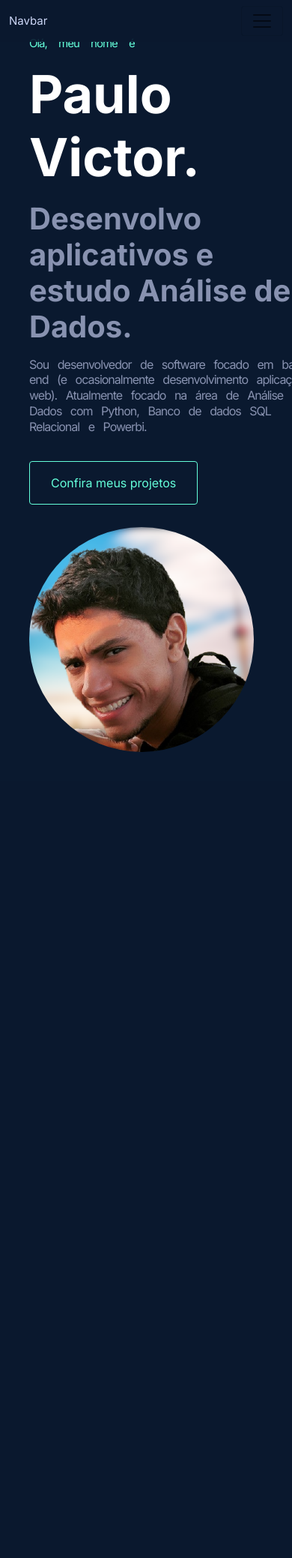
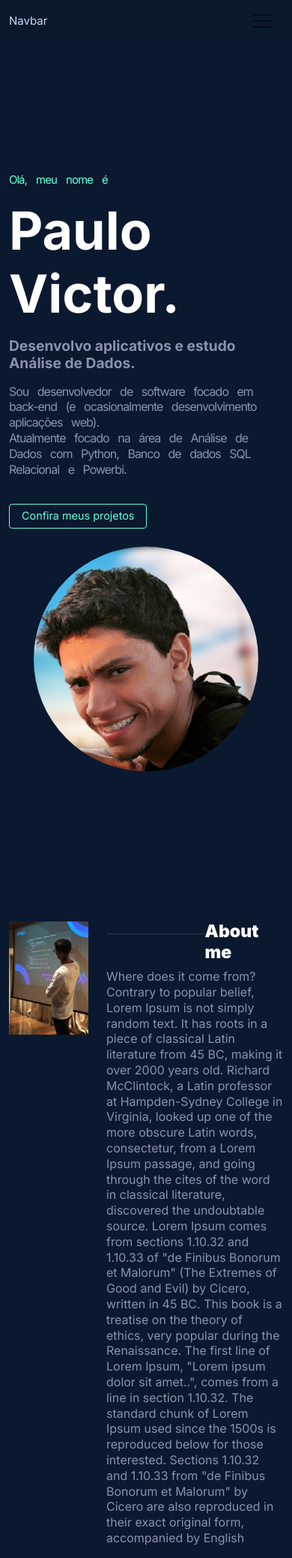
Before and after one commit to pevehdev/portfolio-web, a Flask app: page / in a window 390 px wide; the page is wider, and only the part inside the window is pictured. Shown: that part at 75% size. Before the commit the page ends 1003 px from the top of that part, so only its background shows below. Run offline with Flask 3, Linux system fonts and the light colour scheme.

Commit message:
criado bloco sobre e adicionado foto

```diff
--- a/static/style.css
+++ b/static/style.css
@@ -24,8 +24,10 @@
     justify-content: center;
     align-items: center;
 
+
      /* Defina a altura da div container */
 }
+
 .rectangular-box {
     display: flex;
     justify-content: center;
@@ -37,7 +39,7 @@
     margin-right: 15px; /* Adiciona espaçamento entre os itens */
   }
   body {
-    margin: 10%;
+
     width: 100%;
     min-height: 100%;
     overflow-x: hidden;
@@ -74,7 +76,8 @@ font-size: 15px;
 Color: #64ffda;
 letter-spacing: -1px;
 text-decoration: none;
-word-spacing: 12px;
+word-spacing: 9px;
+margin-top: 30px !important;
 
 }
 .texto2{
@@ -94,6 +97,13 @@ letter-spacing: 0px;
   letter-spacing: -1px;
   text-decoration: none;
   word-spacing: 8px;
+}
+
+.sobre{
+  /* Color: white; */
+  Color: white;
+  font-weight: 900;
+  letter-spacing: 0px;
 
 }
 
@@ -171,10 +181,50 @@ html {
     scroll-behavior: smooth;
 }
 
-.circle-image img{
-  width: 300px;
-  height:300px;
+/* Adicione isso ao seu arquivo CSS */
+
+/* Adicione isso ao seu arquivo CSS */
+
+.circle-image img {
+  width: 100%;
+  max-width: 300px;
+  height: auto;
   border-radius: 50%;
-  margin-top: 30px;
-  margin-right: 120px;
 }
+
+.img-sobre img{
+  width: 100%;
+  max-width: 400px;
+  height: auto;
+}
+
+@keyframes bounce {
+  0%, 20%, 50%, 80%, 100% {
+      transform: rotate(45deg) translateY(0);
+  }
+  40% {
+      transform: rotate(45deg) translateY(-10px);
+  }
+  60% {
+      transform: rotate(45deg) translateY(-5px);
+  }
+}
+
+@media (max-width: 768px) {
+  .texto2, .texto3, .texto4 {
+      font-size: 1.2rem;
+  }
+
+  .texto4 {
+      font-size: 1rem;
+  }
+
+  .botao {
+      font-size: 0.9rem;
+      padding: 0.5rem 1rem;
+  }
+}
+
+.bloco{
+  margin-top: 200px !important;
+}
--- /dev/null
+++ b/templates/about.html
@@ -0,0 +1,4 @@
+{% extends "index.html" %}
+
+
+{% endblock %}
--- a/templates/index.html
+++ b/templates/index.html
@@ -1,40 +1,51 @@
 {% extends "layout.html" %}
 {% block body %}
-<div class=" text-start mt-5">
+<div class=" container text-start mt-5 bloco">
     <div class="row">
-        <div class="col-md-6 ">
+        <div class="col-lg-6 col-md-12 mb-4">
             <div>
                 <p class="text-small texto1">Olá, meu nome é</p>
                 <h1>
                     <p class="text-large texto2">Paulo Victor.</p>
                 </h1>
-                <h1><p class=" text-large texto3">Desenvolvo aplicativos e estudo Análise de Dados.</p></h1>
+                <h1>
+                    <p class="text-large texto3">Desenvolvo aplicativos e estudo Análise de Dados.</p>
+                </h1>
                 <p class="text-medium texto4">Sou desenvolvedor de software focado em back-end (e ocasionalmente
                     desenvolvimento
-                    aplicações web). Atualmente focado na área de Análise de Dados com Python, Banco de dados SQL
+                    aplicações web). <br> Atualmente focado na área de Análise de Dados com Python, Banco de dados SQL
                     Relacional
-                    e
-                    Powerbi.
-                   </p>
-
+                    e Powerbi.
+                </p>
             </div>
             <div>
                 <a href="#" class="btn btn-primary btn-custom botao">Confira meus projetos</a>
             </div>
+        </div>
 
+        <!-- Bloco com imagem arredondada -->
+        <div class="col-lg-6 col-md-12 text-center">
+            <div class="circle-image">
+                <img src="{{url_for('static',filename='Eu_3.png')}}" alt="Imagem" class="img-fluid rounded-circle">
+            </div>
+        </div>
+    </div>
+</div>
+
+<div class=" container text-start mt-5 bloco">
+    <div class="row img-sobre">
+        <div class="col-4"><img src="{{url_for('static',filename='Eu2.png')}}" alt="Imagem" class="img-fluid"></div>
+        <div class="col-8">
+            <span style="display: flex; justify-content: space-around;"><hr style="width:60%;text-align:left;margin-left:0"><h3 class="sobre">About me</h3></span>
+            <p>Where does it come from? Contrary to popular belief, Lorem Ipsum is not simply random text. It has roots in a piece of classical Latin literature from 45 BC, making it over 2000 years old. Richard McClintock, a Latin professor at Hampden-Sydney College in Virginia, looked up one of the more obscure Latin words, consectetur, from a Lorem Ipsum passage, and going through the cites of the word in classical literature, discovered the undoubtable source. Lorem Ipsum comes from sections 1.10.32 and 1.10.33 of "de Finibus Bonorum et Malorum" (The Extremes of Good and Evil) by Cicero, written in 45 BC. This book is a treatise on the theory of ethics, very popular during the Renaissance. The first line of Lorem Ipsum, "Lorem ipsum dolor sit amet..", comes from a line in section 1.10.32. The standard chunk of Lorem Ipsum used since the 1500s is reproduced below for those interested. Sections 1.10.32 and 1.10.33 from "de Finibus Bonorum et Malorum" by Cicero are  also reproduced in their exact original form, accompanied by English</p>
         </div>
 
 
-        <!-- Bloco com imagem arredondada -->
-
-        <div class="col-md-6">
-            <div class="circle-image d-block text-center">
-                <img src="{{url_for('static',filename='Eu_3.png')}}" alt="Imagem"
-                    >
-            </div>
-        </div>
     </div>
 
 </div>
 
+
+</div>
+
 {% endblock %}
--- a/templates/layout.html
+++ b/templates/layout.html
@@ -59,10 +59,7 @@
             </nav>
             {% block body %}
             {% endblock %}
-        </div>
 
-
-    </div>
     <script>
         let lastScrollTop = 0;
         const navbar = document.querySelector('.navbar');
```
Also changed, not shown: static/Eu.jpeg (added), static/Eu2.PNG (added).
